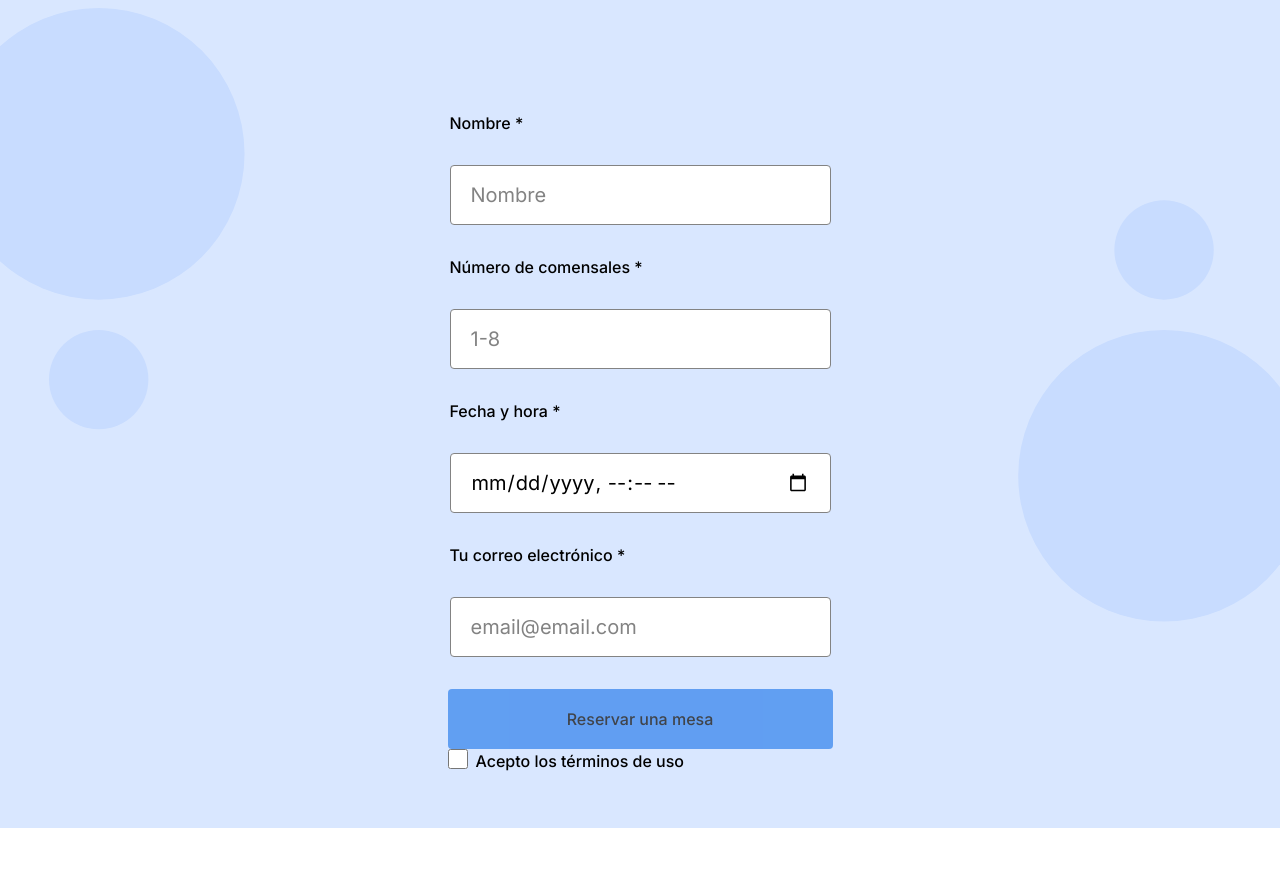
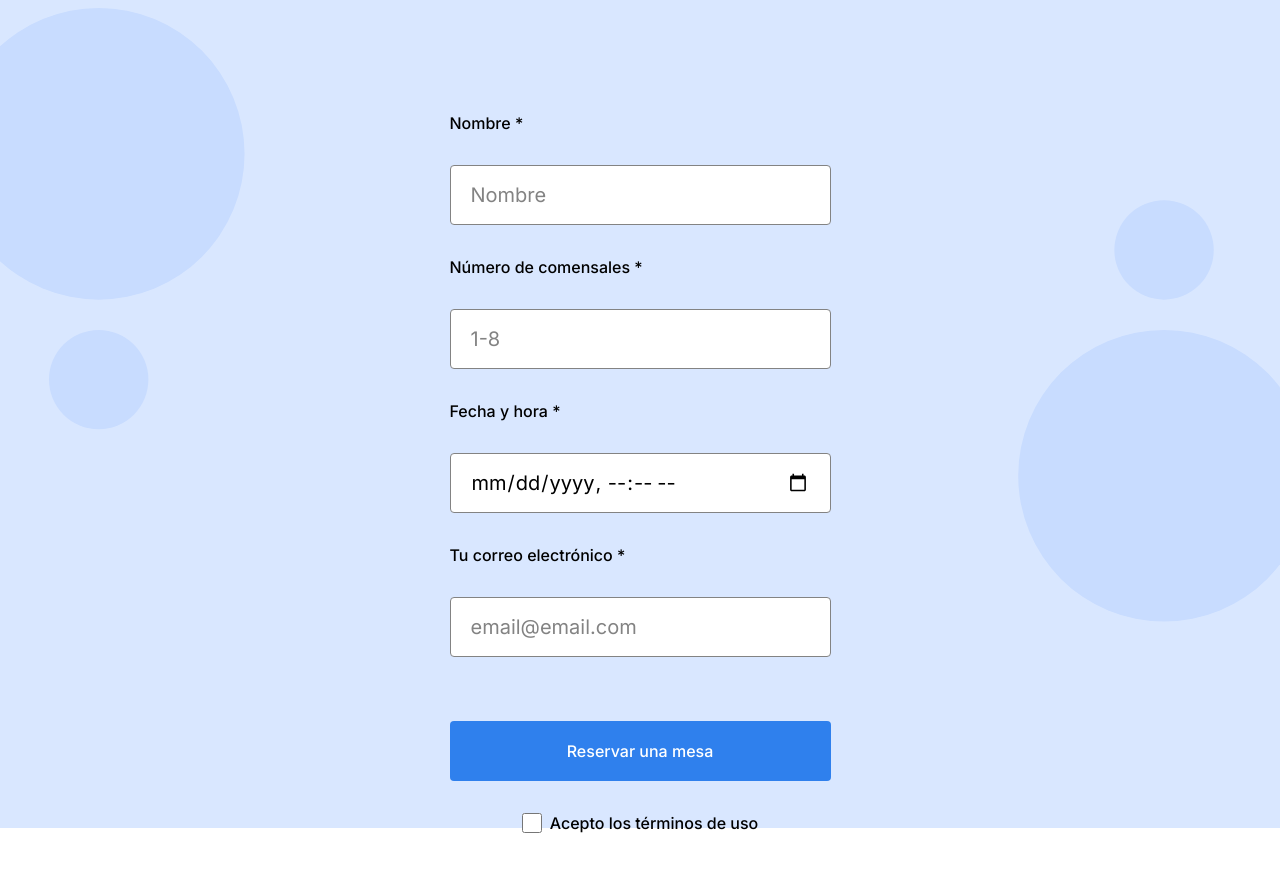
Before and after one commit to Angel-M369/web_project_coffeeshop, a plain HTML site: page index.html in a window 1280 px wide. Shown: the part 1792-2663 px from the top of the page. Drawn offline with Linux system fonts and the light colour scheme.

Commit message:
arreglo 4 a S4 E3

```diff
--- a/index.html
+++ b/index.html
@@ -146,21 +146,19 @@
                 placeholder="email@email.com"
                 required
               />
-            </fieldset>
-            <button class="form__button" type="submit">
-              Reservar una mesa
-            </button>
-            <label class="form__label" for="acepto"
-              ><div class="form__checkbox">
+              <button class="form__button" type="submit">
+                Reservar una mesa
+              </button>
+              <label class="form__label" for="acepto">
                 <input
-                  class="form__checkbox-input"
+                  class="form__input form__checkbox"
                   id="acepto"
                   type="checkbox"
                   required
                 />
-              </div>
-              Acepto los términos de uso</label
-            >
+                Acepto los términos de uso</label
+              >
+            </fieldset>
           </form>
         </section>
       </main>
--- a/pages/index.css
+++ b/pages/index.css
@@ -197,7 +197,7 @@
 }
 
 .reservation__form {
-  margin: 0;
+  margin-top: 80px;
   max-width: 385px;
   width: 100%;
 }
@@ -211,7 +211,6 @@
 }
 
 .form {
-  padding-top: 80px;
   padding-bottom: 120px;
 }
 
@@ -223,6 +222,13 @@
   font-weight: 500;
   font-size: 16px;
   line-height: 20px;
+}
+
+.form__label:last-child {
+  flex-direction: row;
+  align-items: center;
+  justify-content: center;
+  gap: 8px;
 }
 
 .form__input {
@@ -245,6 +251,7 @@
   border: none;
   border-radius: 4px;
   background-color: #2f80ed;
+  color: #ffffff;
   cursor: pointer;
   font-family: "Inter", Arial, sans-serif;
   font-weight: 500;
@@ -254,19 +261,16 @@
   height: 60px;
   width: 100%;
   max-width: 385px;
-  opacity: 70%;
+  transition: opacity 0.3s ease;
 }
 
 .form__button:hover {
-  opacity: 100%;
+  opacity: 0.7;
 }
 
 .form__checkbox {
+  height: 20px;
+  width: 20px;
   border-radius: 2px;
   cursor: pointer;
 }
-
-.form__checkbox-input {
-  height: 20px;
-  width: 20px;
-}
```
